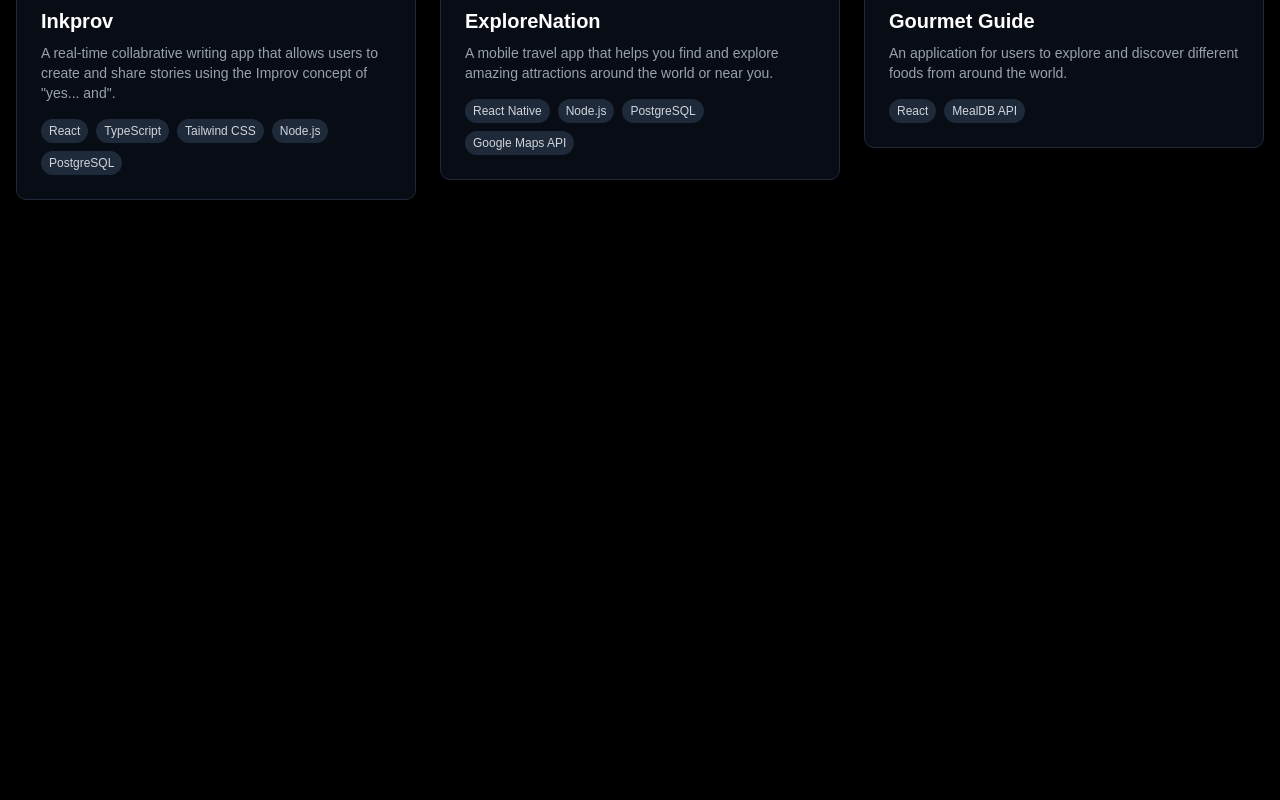
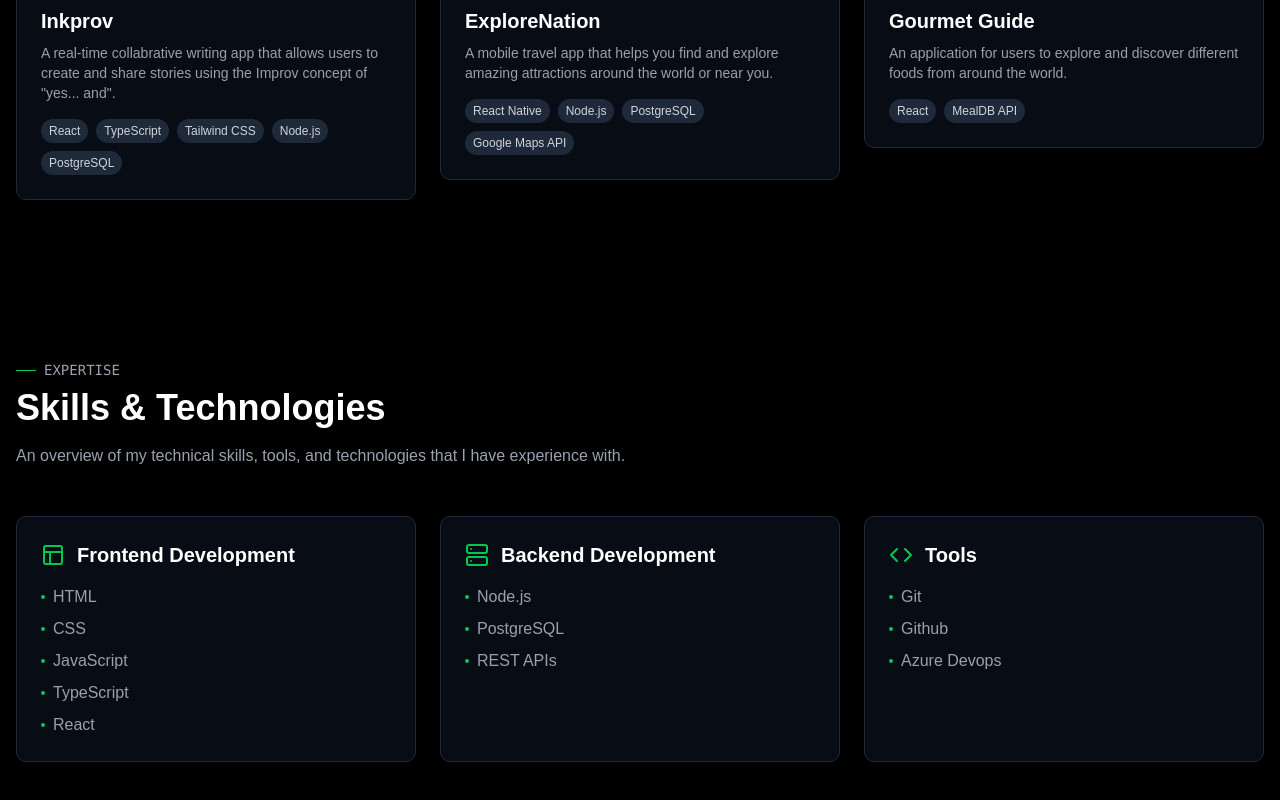
Before and after one commit to TannerGalloway/Portfolio, a React (Vite) app: page / in a window 1280 px wide. Shown: the part 2292-3092 px from the top of the page. Before the commit the page ends 2572 px from the top, so only its background shows below. Built offline with nearby package versions, Linux system fonts and the light colour scheme.

Commit message:
feat: Implement Skills Section

```diff
--- a/src/App.tsx
+++ b/src/App.tsx
@@ -2,6 +2,7 @@ import React from "react";
 import Hero from "./components/Hero";
 import AboutMe from "./components/AboutMe";
 import Projects from "./components/Projects";
+import Skills from "./components/Skills";
 
 const App: React.FC = function App() {
   return (
@@ -10,6 +11,7 @@ const App: React.FC = function App() {
         <Hero />
         <AboutMe />
         <Projects />
+        <Skills />
       </div>
     </>
   );
--- /dev/null
+++ b/src/assets/skillsList.json
@@ -0,0 +1,16 @@
+{
+  "skills": [
+    {
+      "name": "Frontend Development",
+      "items": ["HTML", "CSS", "JavaScript", "TypeScript", "React"]
+    },
+    {
+      "name": "Backend Development",
+      "items": ["Node.js", "PostgreSQL", "REST APIs"]
+    },
+    {
+      "name": "Tools",
+      "items": ["Git", "Github", "Azure Devops"]
+    }
+  ]
+}
--- /dev/null
+++ b/src/components/Skills.tsx
@@ -0,0 +1,64 @@
+"use client";
+
+import type React from "react";
+import { Code, Server, Layout } from "lucide-react";
+import skillsList from "../assets/skillsList.json";
+
+const Skills: React.FC = function Skills() {
+  const getIcon = (index: number) => {
+    switch (index) {
+      case 0:
+        return <Layout className="h-6 w-6" />;
+      case 1:
+        return <Server className="h-6 w-6" />;
+      case 2:
+        return <Code className="h-6 w-6" />;
+      default:
+        return null;
+    }
+  };
+
+  return (
+    <section className="py-20">
+      <div className="mb-12">
+        <div className="flex items-center space-x-2 text-sm font-mono text-gray-400 mb-2">
+          <div className="h-px w-5 bg-green-500"></div>
+          <span>EXPERTISE</span>
+        </div>
+        <h2 className="text-3xl md:text-4xl font-bold mb-4">
+          Skills & Technologies
+        </h2>
+        <p className="text-gray-400 max-w-2xl">
+          An overview of my technical skills, tools, and technologies that I
+          have experience with.
+        </p>
+      </div>
+
+      <div className="grid grid-cols-1 md:grid-cols-2 lg:grid-cols-3 gap-6">
+        {skillsList.skills.map((skill, index) => (
+          <div
+            key={`card ${index}`}
+            className="bg-gray-900/50 border border-gray-800 rounded-lg p-6 hover:border-green-500/50 transition-colors">
+            <div className="flex items-center mb-4">
+              <div className="mr-3 text-green-500">{getIcon(index)}</div>
+              <h3 className="text-xl font-bold">{skill.name}</h3>
+            </div>
+
+            <ul className="space-y-2">
+              {skill.items.map((item, index) => (
+                <li
+                  key={`skill ${index}`}
+                  className="flex items-center text-gray-400">
+                  <div className="h-1 w-1 rounded-full bg-green-500 mr-2"></div>
+                  {item}
+                </li>
+              ))}
+            </ul>
+          </div>
+        ))}
+      </div>
+    </section>
+  );
+};
+
+export default Skills;
```
